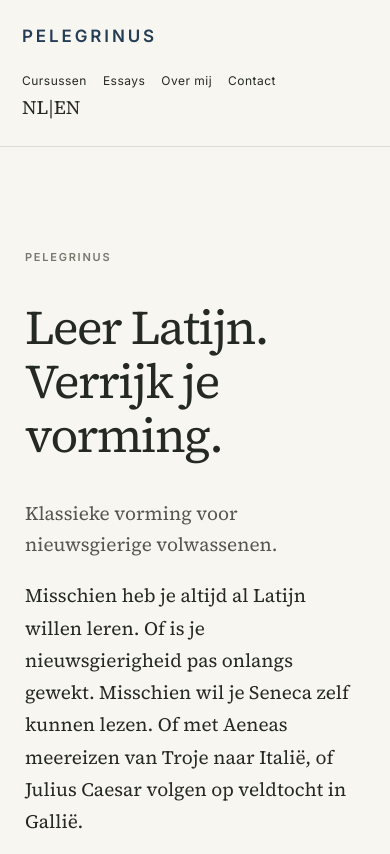
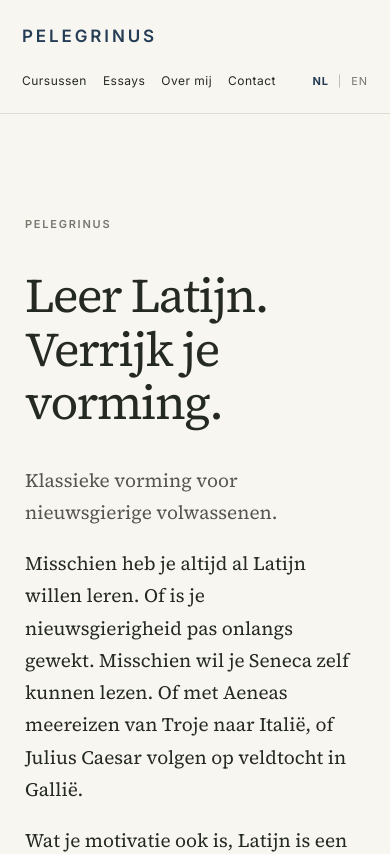
Before and after one commit to silenusalcibiades-bot/pelegrinus-website, a Next.js app: page / in a window 390 px wide. Shown: the top 854 px of the page. Built offline with nearby package versions, Linux system fonts and the light colour scheme.

Commit message:
Style language selector and responsive navigation

```diff
--- a/app/globals.css
+++ b/app/globals.css
@@ -291,3 +291,16 @@ footer {
   .legal-content h1 { font-size: 42px; }
   .legal-content h2 { font-size: 23px; }
 }
+
+
+/* Bilingual navigation */
+.nav-right { display: flex; align-items: center; gap: 28px; }
+.language-switch { display: flex; align-items: center; gap: 9px; white-space: nowrap; font-family: var(--font-sans), sans-serif; font-size: 11px; letter-spacing: 0.08em; }
+.language-switch a { color: var(--muted); transition: color 0.2s; }
+.language-switch a:hover, .language-switch a.active { color: var(--navy); font-weight: 700; }
+.language-switch span { color: #b8b5ab; }
+@media (max-width: 700px) {
+  .navigation { flex-direction: row; align-items: center; justify-content: space-between; flex-wrap: wrap; }
+  .nav-right { width: 100%; justify-content: space-between; gap: 14px; flex-wrap: wrap; }
+  .nav-links { gap: 16px; }
+}
```
